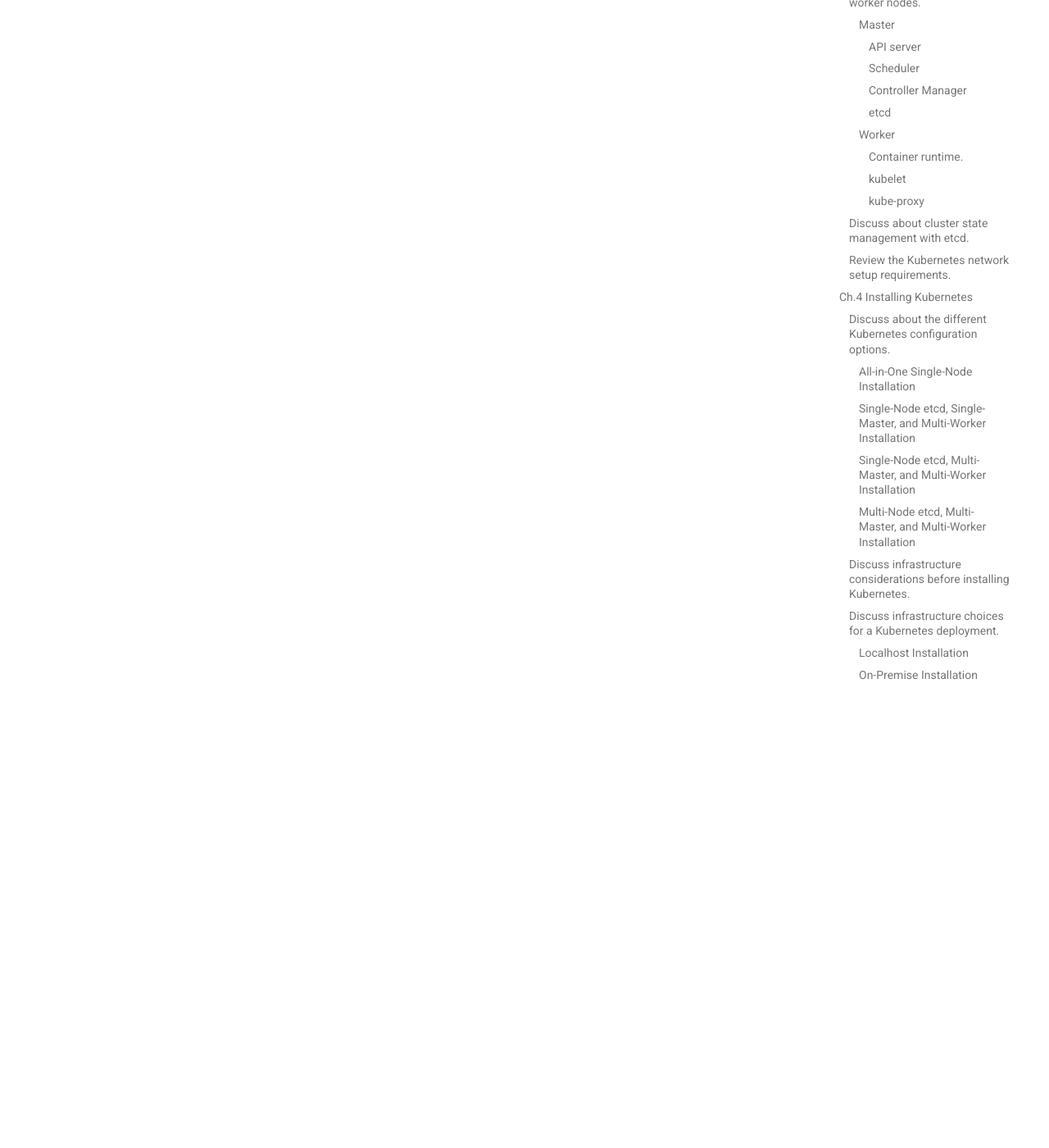
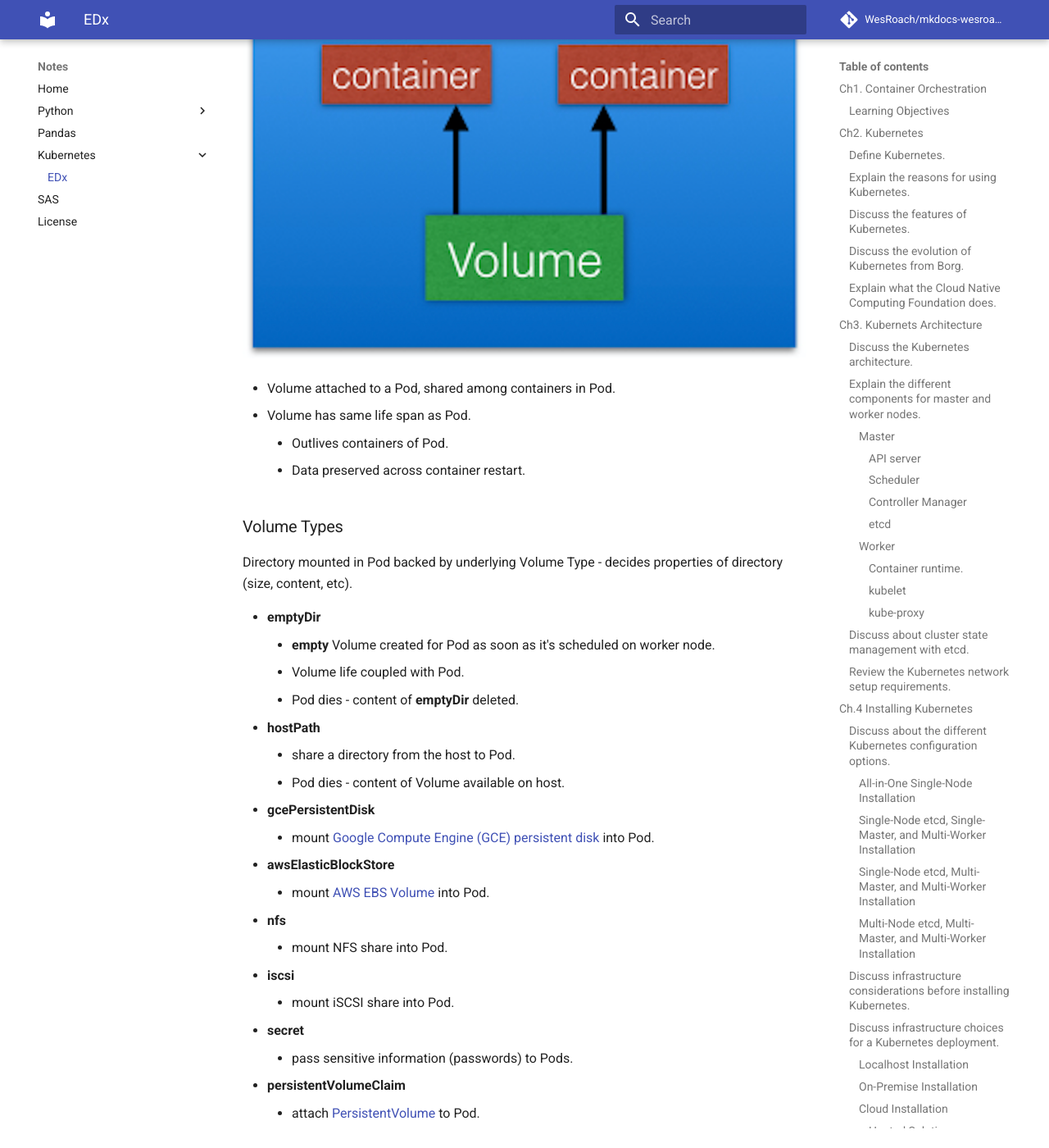
Before and after one commit to WesRoach/wesroach.github.io, an MkDocs documentation site: the page built from docs/kubernetes/edx.md, in a window 1280 px wide and 1400 px high, scrolled down 48741 px. Shown: the whole window at 82% size. Built offline with MkDocs 1.6.1 and Material for MkDocs 9.7.7, drawn with Linux system fonts in a browser that asks for light colours; comment, search, counter and statistics services are not loaded; old or Windows-style settings are respelled for this version of MkDocs; some of the changed text lies outside the part shown.

Commit message:
Add Ch11 to edX Kubernetes

````diff
--- a/docs/kubernetes/edx.md
+++ b/docs/kubernetes/edx.md
@@ -1384,3 +1384,94 @@
       initialDelaySeconds: 5
       periodSeconds: 5
 ```
+
+## Ch.11 Kubernetes Volume Management
+
+- Explain the need for persistent data management.
+- Discuss Kubernetes Volume and its types.
+- Discuss PersistentVolumes and PersistentVolumeClaims.
+
+### Volumes
+
+Containers, and their data, are ephemeral.  Solve with Volumes.
+
+![podvolume](img/podvolume.png)
+
+- Volume attached to a Pod, shared among containers in Pod.
+- Volume has same life span as Pod.
+    - Outlives containers of Pod.
+    - Data preserved across container restart.
+
+### Volume Types
+
+Directory mounted in Pod backed by underlying Volume Type - decides properties of directory (size, content, etc).
+
+- **emptyDir**
+    - **empty** Volume created for Pod as soon as it's scheduled on worker node.
+    - Volume life coupled with Pod.
+    - Pod dies - content of **emptyDir** deleted.
+- **hostPath**
+    - share a directory from the host to Pod.
+    - Pod dies - content of Volume available on host.
+- **gcePersistentDisk**
+    - mount [Google Compute Engine (GCE) persistent disk](https://cloud.google.com/compute/docs/disks/) into Pod.
+- **awsElasticBlockStore**
+    - mount [AWS EBS Volume](https://aws.amazon.com/ebs/) into Pod.
+- **nfs**
+    - mount NFS share into Pod.
+- **iscsi**
+    - mount iSCSI share into Pod.
+- **secret**
+    - pass sensitive information (passwords) to Pods.
+- **persistentVolumeClaim**
+    - attach [PersistentVolume](https://kubernetes.io/docs/concepts/storage/persistent-volumes/) to Pod.
+
+[Kubernetes Volume Types](https://kubernetes.io/docs/concepts/storage/volumes/)
+
+#### Persistent Volumes
+
+Network-attached storage in the cluster - provisioned by admin.
+
+- **PersistentVolume (PV)** subsystem
+    - provides APIs for users/admins to manage / consume storage.
+    - Manage: PersistentVolume API resource type.
+    - Consume: PersistentVolumeClaim API resource type.
+
+![pv](img/pv.png)
+
+- PersistentVolumes can be dynamically provisioned based on StorageClass resource.
+- StorageClass contains pre-defined provisioners and parameters to create a PersistentVolume.
+- Using PersistentVolumeClaims:
+    - User sends request for dynamic PV creation.
+        - wired to StorageClass resource.
+- Volume Types that support managing using PersistentVolumes:
+    - GCEPersistentDisk
+    - AWSElasticBlockStore
+    - AzureFile
+    - NFS
+    - iSCSI
+    - Complete List: [Kubernetes Documentation](https://kubernetes.io/docs/concepts/storage/persistent-volumes/#persistent-volumes)
+
+#### PersistentVolumeClaims
+
+- **PersistentVolumeClaim (PVC)** is user request for storage.
+- User requests for PersistentVolume resources based on size, access models, etc.
+- Once suitable PersistentVolume is found:
+    - bound to a PersistentVolumeClaim.
+
+![pvc1](img/pvc1.png)
+
+After successful bound, PersistentVolumeClaim resource can be used in Pod.
+
+![pvc2](img/pvc2.png)
+
+When finished - attached PersistentVolumes can be released, reclaimed, recycled.
+
+See [Kubernetes Documentation](https://kubernetes.io/docs/concepts/storage/persistent-volumes/#persistentvolumeclaims).
+
+#### Container Storage Interface (CSI)
+
+- Container orchestrators (k8s, Mesos, Docker, etc) each have unqiue method of managing external storage using Volumes.
+- Storage Vendors can't keep up with differences.
+    - Let's standardize!
+        - [**Container Storage Interface** specifications](https://github.com/container-storage-interface/spec/blob/master/spec.md).
````
Also changed, not shown: docs/kubernetes/img/podvolume.png (added), docs/kubernetes/img/pv.png (added), docs/kubernetes/img/pvc1.png (added), docs/kubernetes/img/pvc2.png (added).
